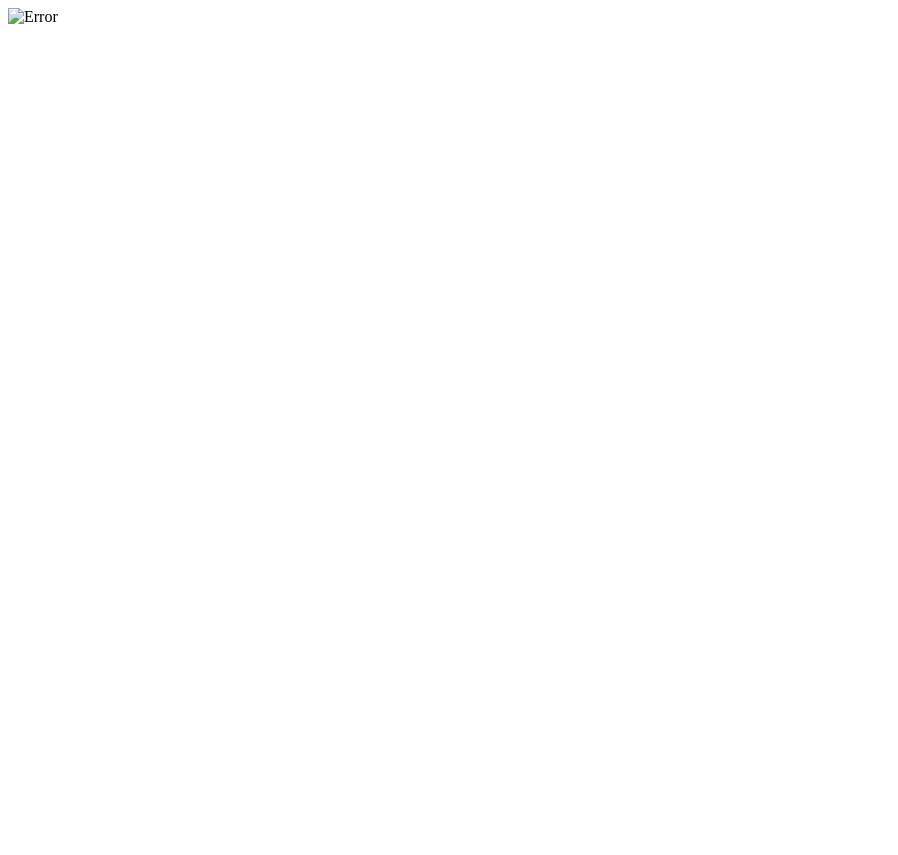
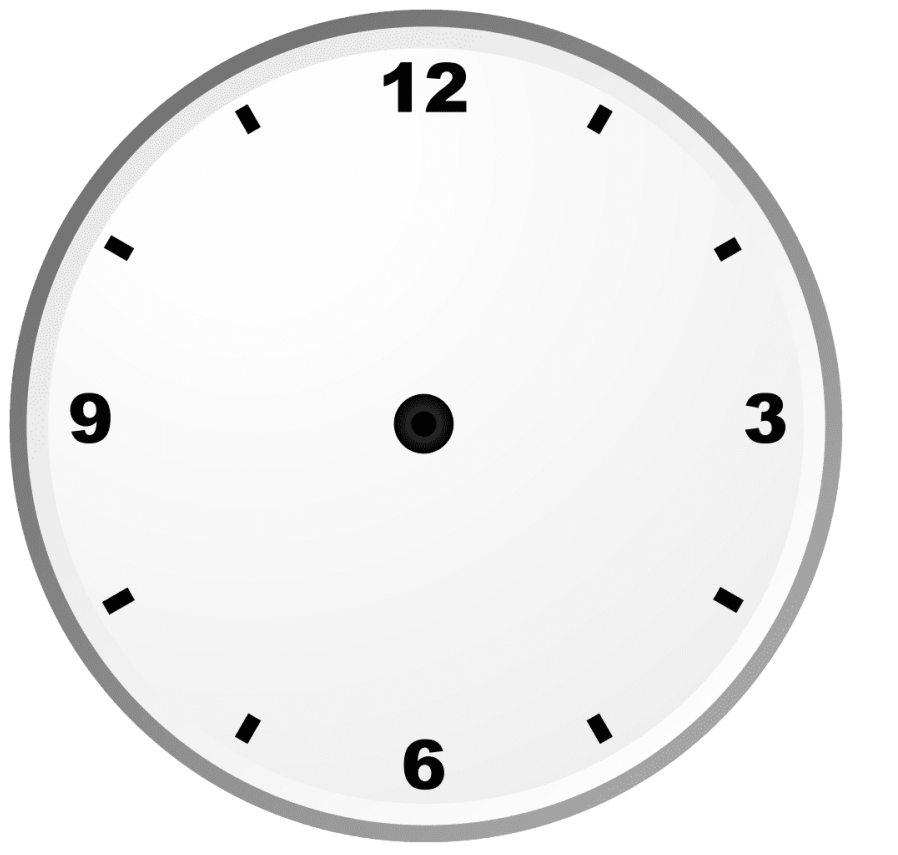
Before and after one commit to Riyakarnwal2004/Analog-Clock, a plain HTML site: page index.html in a window 1280 px wide. Shown: the whole page, without its empty margins (0-898 px from the left). Before the commit the page ends 800 px from the top, so only its background shows below. Drawn offline with Linux system fonts and the light colour scheme.

Commit message:
Update index.html

```diff
--- a/index.html
+++ b/index.html
@@ -7,7 +7,7 @@
 </head>
 <body>
     <div class="conatiner">
-        <img src="#" alt="Error">
+        <img src="clock.png" alt="Error">
     </div>
 </body>
 </html>
```
